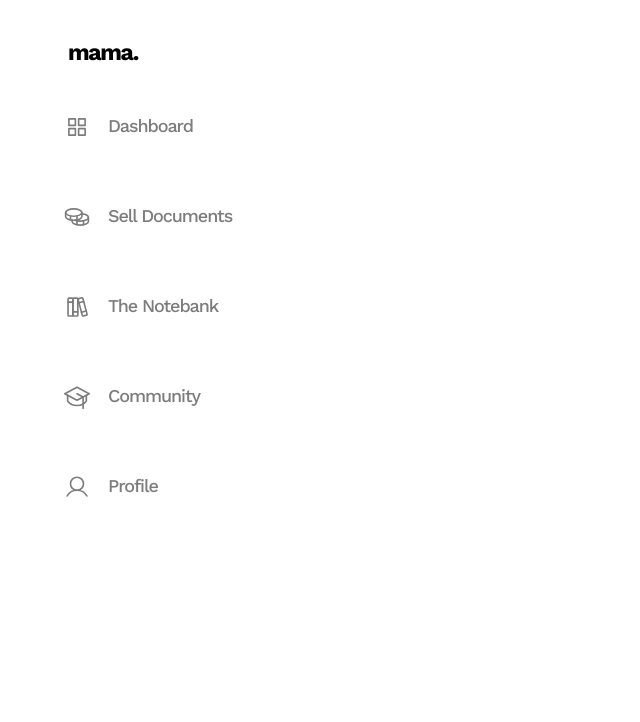
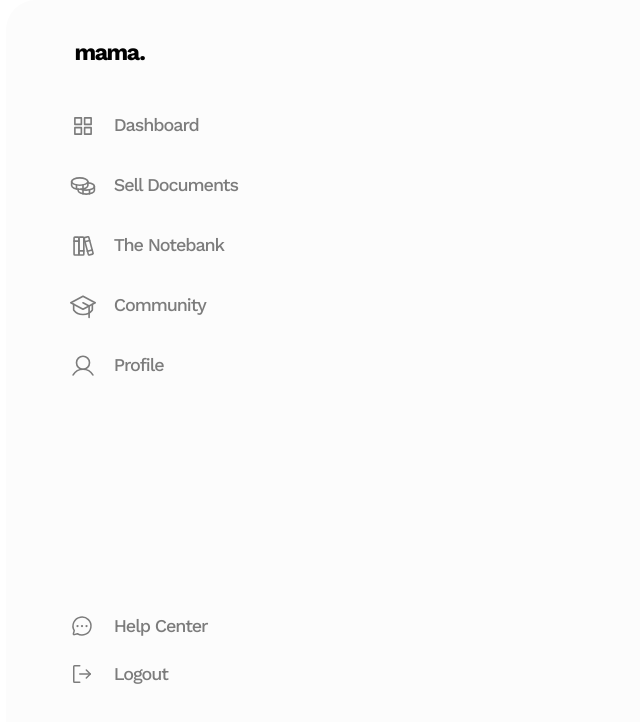
Before and after one commit to pyANSH/trf-mama, a React (Vite) app in the folder frontend/: page /dashboard in a window 1280 px wide. Shown: the top 722 px of the page, without its empty margins (0-640 px from the left). Built offline with nearby package versions, Linux system fonts and the light colour scheme.

Commit message:
fix: design changes

```diff
--- a/frontend/src/pages/Dashboard/Dashboard.tsx
+++ b/frontend/src/pages/Dashboard/Dashboard.tsx
@@ -10,12 +10,21 @@ import Notebank from './components/Notebank';
 import Profile from './components/Profile';
 import SellDocuments from './components/SellDocuments';
 import { useNavigate } from 'react-router-dom';
-
+import { ChatCircleDots } from 'phosphor-react';
+import { SignOut } from 'phosphor-react';
+const Sup = styled.div`
+  height: 100vh;
+  width: 100vw;
+  background: #fff;
+`;
 const Container = styled.div`
   display: grid;
   grid-template-rows: 12% 86%;
-  height: 100vh;
-  width: 100%;
+  height: 99%;
+  width: 99%;
+  margin: auto;
+  border-radius: 30px;
+  background: #fcfcfc;
 `;
 
 const Header = styled.header`
@@ -39,8 +48,8 @@ const LogoText = styled.h1`
 `;
 
 const LeftContainer = styled.div`
-  display: flex;
-  flex-direction: column;
+  display: grid;
+  grid-template-rows: 70% 30%;
   gap: 30px;
   align-items: baseline;
 `;
@@ -112,8 +121,14 @@ const MainContainer = styled.div`
   width: 90%;
   margin: 0 auto;
   height: 100%;
-  max-height: 100%;
-  overflow: hidden;
+`;
+const LtContainer = styled.div`
+  display: flex;
+  flex-direction: column;
+  width: 100%;
+  margin: 0 auto;
+  height: 47%;
+  justify-content: flex-end;
 `;
 
 function Dashboard() {
@@ -153,6 +168,7 @@ function Dashboard() {
   }
 
   return (
+    <Sup>
       <Container>
         <Header>
           <LogoText
@@ -165,6 +181,7 @@ function Dashboard() {
         </Header>
         <MainContainer>
           <LeftContainer>
+            <div>
               {sidebarOptions.map((option, index) => {
                 if (!option) return null; //? to handle null value in array
                 return (
@@ -179,10 +196,26 @@ function Dashboard() {
                   </>
                 );
               })}
+            </div>
+            <LtContainer>
+              <SingleMenuItem>
+                <SidebarOptionIcon>
+                  <ChatCircleDots fontSize={24} />
+                </SidebarOptionIcon>
+                <OptionText>Help Center</OptionText>
+              </SingleMenuItem>
+              <SingleMenuItem>
+                <SidebarOptionIcon>
+                  <SignOut size={24} />
+                </SidebarOptionIcon>
+                <OptionText>Logout</OptionText>
+              </SingleMenuItem>
+            </LtContainer>
           </LeftContainer>
           <ContentContainer>{sidebarOptions[tab]?.component}</ContentContainer>
         </MainContainer>
       </Container>
+    </Sup>
   );
 }
 
--- a/frontend/src/pages/Dashboard/components/Profile.tsx
+++ b/frontend/src/pages/Dashboard/components/Profile.tsx
@@ -40,9 +40,10 @@ const Caption = styled.p`
 
 const MainContainer = styled.div`
   display: grid;
-  grid-template-columns: 70% 30%;
+  grid-template-columns: 60% 30%;
 
   width: 100%;
+  height: 90%;
 `;
 
 const LeftContainer = styled.div`
@@ -200,7 +201,6 @@ const SaveBtn = styled.div`
   color: #4e73f8;
   font-weight: 500;
   font-size: 18px;
-  margin: 0 auto;
   cursor: pointer;
 `;
 function Profile() {
```
Lines whose indentation alone changed are shown as unchanged.
